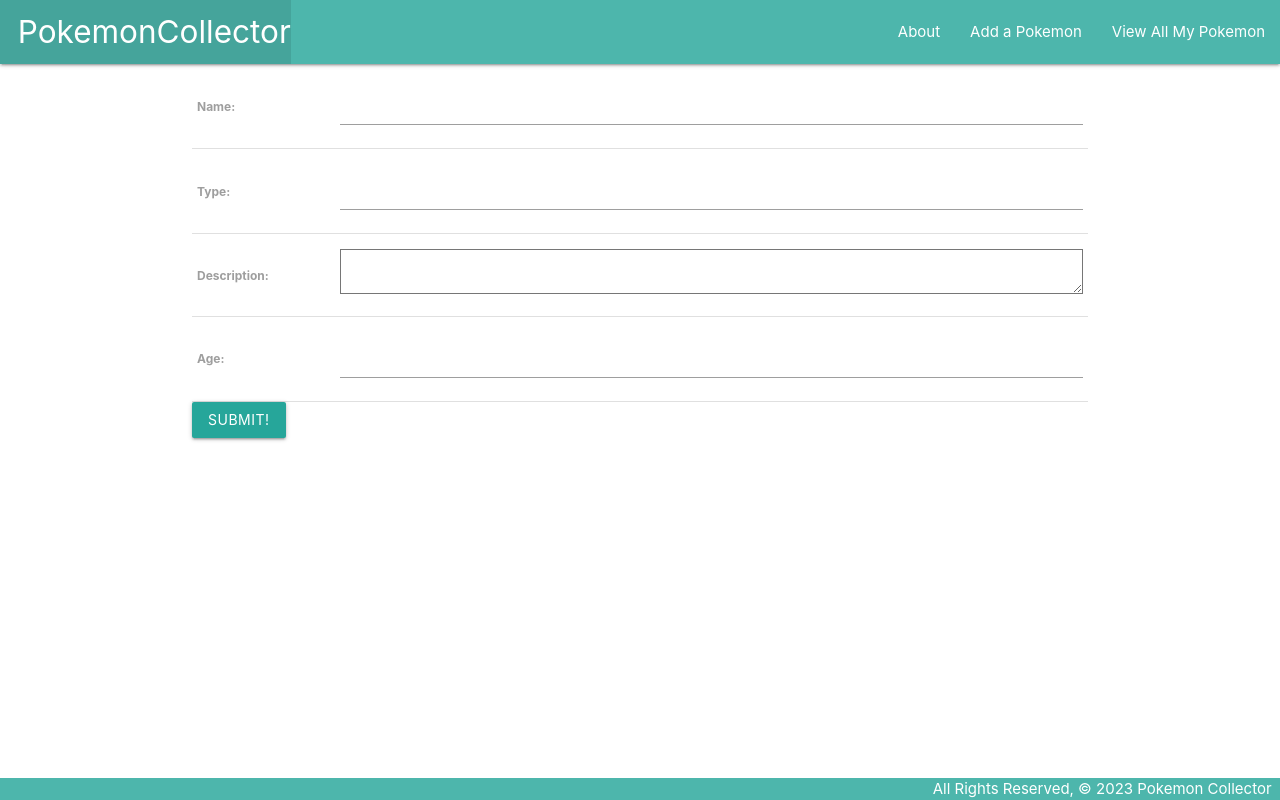
After one commit to andrewzjs/Pokemon-Collector, a Django app: page /pokemon/create in a window 1280 px wide. The commit adds this page. Run offline with Django 4.2, Linux system fonts and the light colour scheme.

Commit message:
add create functionality

```diff
--- a/main_app/models.py
+++ b/main_app/models.py
@@ -1,4 +1,5 @@
 from django.db import models
+from django.urls import reverse
 
 # Create your models here.
 class Pokemon(models.Model):
@@ -10,3 +11,6 @@
 
     def __str__(self):
         return self.name
+
+    def get_absolute_url(self):
+        return reverse("pokemon_detail", kwargs={"p_id": self.id})
--- a/main_app/templates/base.html
+++ b/main_app/templates/base.html
@@ -19,6 +19,7 @@
         </ul>
         <ul class="right">
           <li><a href=" {% url 'about' %}">About</a></li>
+          <li><a href=" {% url 'pokemon_create' %}">Add a Pokemon</a></li>
           <li><a href=" {% url 'pokemon' %}">View All My Pokemon</a></li>
         </ul>
       </div>
--- /dev/null
+++ b/main_app/templates/home.html
@@ -0,0 +1,6 @@
+{% extends 'base.html' %}
+{% block content %}
+
+<h1>Home</h1>
+
+{% endblock %}
--- /dev/null
+++ b/main_app/templates/main_app/pokemon_form.html
@@ -0,0 +1,12 @@
+{% extends "base.html" %}
+{% block content %}
+
+<form action="" method="POST">
+{% csrf_token %}
+<table>
+    {{form.as_table}}
+</table>
+<input type="submit" value="Submit!" class="btn">
+</form>
+
+{% endblock %}
--- a/main_app/urls.py
+++ b/main_app/urls.py
@@ -6,5 +6,6 @@
     path("", views.home, name="home"),
     path("about/", views.about, name="about"),
     path("pokemon/", views.pokemon_index, name="pokemon"),
-    path("pokemon/<int:p_id>/", views.pokemon_detail, name="pokemon_detail")
+    path("pokemon/<int:p_id>/", views.pokemon_detail, name="pokemon_detail"),
+    path("pokemon/create", views.PokemonCreate.as_view(), name="pokemon_create")
 ]
--- a/main_app/views.py
+++ b/main_app/views.py
@@ -1,10 +1,10 @@
 from django.shortcuts import render
-from django.http import HttpResponse
+from django.views.generic.edit import CreateView
 from .models import Pokemon
 # Create your views here.
 
 def home(request):
-    return HttpResponse("<h1> Hello!!!! /ᐠ｡‸｡ᐟ\ﾉ </h1>")
+    return render(request, "home.html")
 
 def about(request):
     return render(request, "about.html")
@@ -16,3 +16,7 @@
 def pokemon_detail(request, p_id):
     pokemon = Pokemon.objects.get(id=p_id)
     return render(request, "pokemon/detail.html", {'pokemon': pokemon})
+
+class PokemonCreate(CreateView):
+    model = Pokemon
+    fields = "__all__"
```
